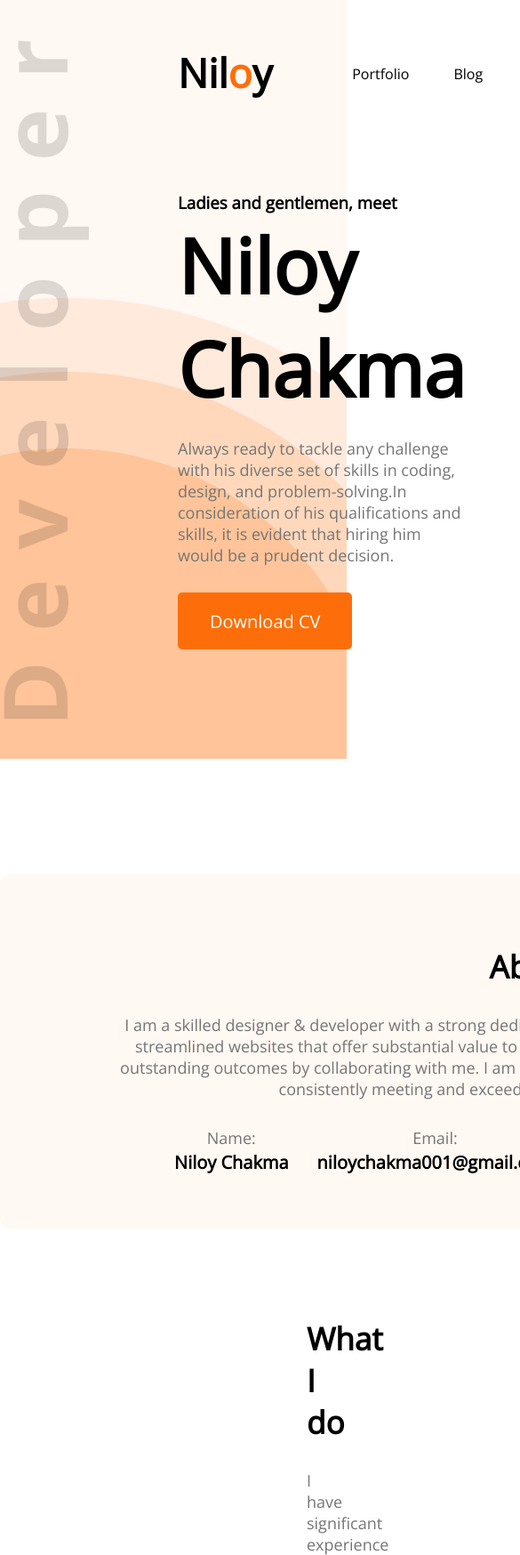
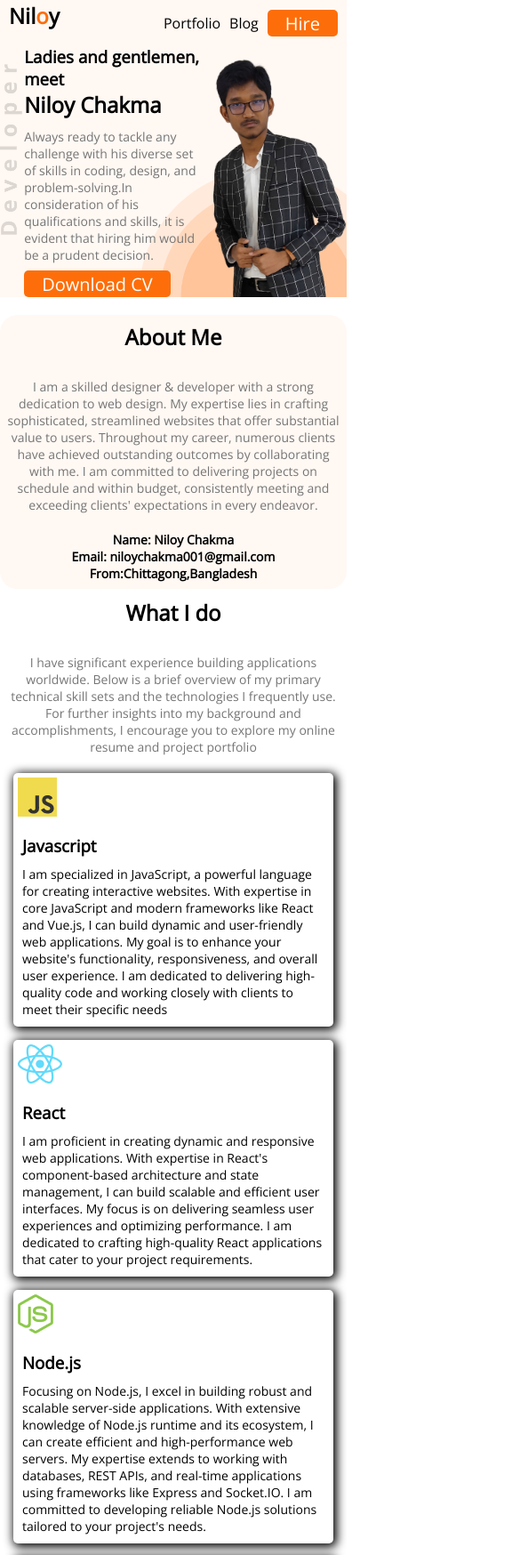
Before and after one commit to Niloy-Chakma/Developer-Portfolio, a plain HTML site: page index.html in a window 390 px wide. Shown: the top 1748 px of the page at 89% size, 585 px wide, since content can reach past the window. Drawn offline with nearby package versions, Linux system fonts and the light colour scheme.

Commit message:
made responsive with media screen for 576px

```diff
--- a/index.html
+++ b/index.html
@@ -15,22 +15,25 @@
         <nav >
             <h2 class="nav-title">Nil<span class="primary-text">o</span>y</h2>
             <ul>
-                <li>Portfolio</li>
-                <li>Blog</li>
-                <li><button class="btn-primary">Hire</button></li>
+                <li><a href="temp.html">Portfolio</a></li>
+                <li><a href="temp.html">Blog</a></li>
+
+                <li><a href="https://github.com/Niloy-Chakma"><button class="btn-primary">Hire</button></a></li>
             </ul>
         </nav>
         <!-- Header Banner -->
-        <div class="banner">
+        <div class="banner ">
             <div class="banner-intro">
                 <h3 class="banner-subtitile">Ladies and gentlemen, meet</h3>
                 <h1 class="banner-title">Niloy Chakma</h1>
                 <p class="banner-description">
                     Always ready to tackle any challenge with his diverse set of skills in coding, design, and problem-solving.In consideration of his qualifications and skills, it is evident that hiring him would be a prudent decision.
                 </p>
-                <button class="btn-primary">Download CV</button>
+                <a href="temp.html">
+                    <button class="btn-primary">Download CV</button>
+                </a>
             </div>
-            <img src="images/My project-1.png" >
+            <img src="images/my project-1.png" >
         </div>
     </header>
     <main>
@@ -43,7 +46,6 @@
                     <tr>
                         <td>Name:</td>
                         <td>Email:</td>
-                        <td>Date of Birth:</td>
                         <td>From:</td>
                     </tr>
                 </thead>
@@ -51,21 +53,25 @@
                     <tr>
                         <td>Niloy Chakma</td>
                         <td>niloychakma001@gmail.com</td>
-                        <td>17 February 2004</td>
                         <td>Chittagong,Bangladesh</td>
                     </tr>
                 </tbody>
             </table>
+            <div class="info">
+                 <div>Name: Niloy Chakma</div>
+                 <div>Email: niloychakma001@gmail.com</div>
+                 <div>From:Chittagong,Bangladesh</div>
+            </div>
         </section>
         <section class="what-i-do">
             <h3 class="section-title">What I do</h3>
             <p class="section-description">I have significant experience building applications worldwide. Below is a brief overview of my primary technical skill sets and the technologies I frequently use. For further insights into my background and accomplishments, I encourage you to explore my online resume and project portfolio</p>
         </section>
-        <section class="skill-container">
+        <section class="skill-container hidden">
             <div class="skill">
                 <img class="skill-image" src="images/icons/js.png" alt="">
                 <h3 class="skill-title">Javascript</h3>
-                <p class="skill-description">I specialize in JavaScript, a powerful language for creating interactive websites. With expertise in core JavaScript and modern frameworks like React and Vue.js, I can build dynamic and user-friendly web applications. My goal is to enhance your website's functionality, responsiveness, and overall user experience. I am dedicated to delivering high-quality code and working closely with clients to meet their specific needs</p>
+                <p class="skill-description">I am specialized in JavaScript, a powerful language for creating interactive websites. With expertise in core JavaScript and modern frameworks like React and Vue.js, I can build dynamic and user-friendly web applications. My goal is to enhance your website's functionality, responsiveness, and overall user experience. I am dedicated to delivering high-quality code and working closely with clients to meet their specific needs</p>
             </div>
             <div class="skill">
                 <img class="skill-image" src="images/icons/react.png" alt="">
@@ -83,7 +89,7 @@
                 <p class="skill-description">MongoDB is my area of expertise, where I excel in crafting flexible and scalable database solutions. As a specialist in NoSQL databases, I have the knowledge to optimize data storage and retrieval for web applications. My skills include data modeling, indexing, and crafting efficient aggregation pipelines for faster query performance. I am committed to delivering dependable MongoDB solutions customized to suit your project's unique data needs.  </p>
             </div>
         </section>
-        <section class="resume-section">
+        <section class="resume-section ">
             <h1 class="section-title">A Summery of My Resume</h1>
             <div class="resume-container">
                 <!-- my education -->
@@ -104,7 +110,7 @@
 
                 </div>
                 <!-- my experience -->
-                <div class="resume">
+                <div class="resume ">
                     <h2 class="resume-type">My Experience</h2>
                     <div>
                         <h3 class="resume-title">Applications Development</h3>
@@ -125,7 +131,10 @@
                 </div>
             </div>
             <div class="resume-btn">
-                <button class="btn-primary">Download CV</button>
+
+                <a href="temp.html">
+                    <button class="btn-primary" >Download CV</button>
+                </a>
             </div>
         </section>
         <section class="contact">
@@ -134,25 +143,27 @@
                     <h3 class="title">Lets Contact</h3>
                     <p class="para">Kindly complete the contact form in this section to get in touch with me. I look forward to hearing from you and discussing any inquiries or collaboration opportunities. Your message is important to me, and I will respond promptly.
                     </p>
-                    <a>
+                    <a href="https://www.facebook.com/niloy.chakma.562/">
                         <img src="images/icons/facebook.png">
                     </a>
-                    <a>
+                    <a href="temp.html">
                         <img src="images/icons/twitter.png">
                     </a>
-                    <a>
+                    <a href="temp.html">
                         <img src="images/icons/insta.png">
                     </a>
                 </div>
                 <div class="form">
-                    <h3>
+                    <h3 class="title">
                         Lets Massage Me
                     </h3>
-                    <form >
+                    <form class="form">
                         <input type="name" placeholder="Your Name">
                         <input type="email" placeholder="Your Email">
                         <textarea row="10" col="20" placeholder="Massage"></textarea>
-                        <input class="btn-primary" type="submit" value="Submit">
+                        <a href="temp.html">
+                            <input class="btn-primary" type="submit" value="Submit" >
+                        </a>
                     </form>
                 </div>
             </div>
--- a/styles/portfolio.css
+++ b/styles/portfolio.css
@@ -1,5 +1,6 @@
 *{
     margin:0px;
+    padding:0px;
     font-family: 'Open Sans', sans-serif;
 }
 
@@ -7,6 +8,13 @@
     color:#FD6E0A;
 }
 /* styles for header */
+.header a{
+    color:black;
+    text-decoration: none;
+}
+.header a:hover{
+    background-color: aliceblue;
+}
 .header{
     border-top:1px solid #FFF8F3 ;
     background-color: #FFF8F3;
@@ -43,8 +51,12 @@ nav li{
     padding:18px 36px;
     border:0px;
 }
+.btn-primary:hover{
+    background-color: #944208;;
+}
 /* banner */
 .banner{
+    width: 100%;
     display:flex;
 }
 .banner-intro{
@@ -54,7 +66,7 @@ nav li{
     font-size:45px;
     font-weight:600px;
     color: var(--dark-02, #474747);
-    margin-bottom:5px;
+    margin:90px 5px;
 }
 .banner-title{
     font-size:85px;
@@ -69,7 +81,6 @@ nav li{
 /* section */
 /* about */
 .about{
-    width:1000px;
     border-radius: 10px;
     background: #FFF8F3;;
     padding:80px 130px 30px;
@@ -88,6 +99,9 @@ nav li{
     margin-bottom:30px;
     font-weight: 400;
 }
+.info{
+    display: none;
+}
 /* what i do */
 .what-i-do{
     text-align:center;
@@ -97,8 +111,6 @@ nav li{
     display:flex;
     justify-content:center;
     gap:24px;
-    margin-right:150px;
-    margin-left:150px
 }
 .skill{
     margin-left:24px;
@@ -194,3 +206,210 @@ nav li{
     color:#474747;
     margin-bottom:30px;
 }
+.hidden{
+    display: none;
+}
+
+
+
+
+
+
+
+@media screen and (max-width:576px){
+    /* styles for header */
+.header{
+    background-size: 6.5%,60%;
+}
+    /* styles for header and nav */
+
+    nav {
+        display:flex;
+        justify-content:space-between;
+        margin:0px 10px;
+
+    }
+    nav ul{
+        display :flex;
+        align-items:center;
+        padding: 10px 0px;
+    }
+    nav li{
+        list-style:none;
+        margin-left:10px;
+    }
+    .nav-title{
+        font-weight:800px;
+        font-size:1.5em;
+    }
+    .btn-primary{
+        border-radius: 5px;
+        background: #FD6E0A;
+        font-weight:700px;
+        height:1.5em ;
+        color:white;
+        padding:0px 20px;
+        border:0px;
+    }
+    /* banner */
+    .banner{
+        display:flex;
+        justify-content: center;
+        align-items: flex-end;
+    }
+    .banner-intro{
+        margin:0px;
+        margin-top: 0px;
+        margin-left: 7%;
+    }
+    .banner-subtitle{
+        font-size:1.125em;
+        font-weight:600px;
+        color: var(--dark-02, #474747);
+    }
+    .banner-title{
+        font-size:1.5em;
+        font-weight:700;
+        margin-bottom:10px;
+    }
+    .banner-description{
+        font-size: .875em;
+        margin-bottom:.6em;
+        color: var(--dark-03, #757575);
+    }
+    .banner img{
+
+        width:40%;
+        height:60%;
+    }
+    /* section */
+    /* about */
+    .about{
+        border-radius: 20px;
+        background: #FFF8F3;;
+        margin:20px auto 0px;
+        padding:0.5em;
+    }
+    .section-title{
+        text-align:center;
+        font-size: 1.5em;
+        font-weight:700;
+        margin-bottom:30px;
+    }
+    .section-description{
+        text-align: center;
+        font-size:0.875em;
+        color: var(--dark-03, #757575);
+        margin-bottom:20px;
+        font-weight: 400;
+    }
+    table{
+        display: none;
+    }
+    .info{
+        display:flex;
+        align-items: center;
+        flex-direction: column;
+        font-weight: 700;
+        font-size:.875em;
+    }
+    /* what i do */
+    .what-i-do{
+        text-align:center;
+        margin:10px;
+    }
+    .skill-container{
+        margin:15px;
+        display:grid;
+        grid-template-columns: repeat(1,1fr);
+        gap:15px;
+    }
+    .skill{
+        margin:0px;
+        border-radius: 5px;
+        background-color: #FFF;
+        box-shadow:2px 2px 11px 2px;
+    }
+    .skill-image{
+        margin:5px;
+
+
+    }
+    .skill-image img{
+        width:50%;
+    }
+    .skill-title{
+        margin:10px
+    }
+    .skill-description{
+        margin: 10px;
+        font-size:.875em;
+    }
+    /* resume */
+    .resume-section{
+        margin:10px;
+        margin-top:25px;
+    }
+    .resume-container{
+        display:flex;
+        flex-direction: column;
+        justify-content:center;
+        margin-top:10px;
+
+    }
+    .resume{
+        margin:10px;
+    }
+    .resume-type{
+        color:#474747;
+        font-size:30px;
+        font-weight:700;
+        margin-bottom:30px;
+
+    }
+    .resume-title{
+    color: #474747;
+    font-size:25px;
+    font-weight: 700;
+    margin-bottom:10px;
+
+    }
+    /* contact */
+    .contact{
+        background-color:#FFF8F3;
+        width:100%;
+
+    }
+    .contact .container{
+        display:grid;
+        grid-template-columns: repeat(2,1fr);
+        margin:5px;
+        padding-top:10px;
+    }
+    input::placeholder{
+        font-size: 10px;
+    }
+    .form input[type="email"],.form input[type="name"],.form textarea{
+        height:15px;
+        width:150px;
+        display: block;
+        border:0px;
+        padding:5px;
+        color:#474747;
+        margin:5px;
+    }
+    .description{
+        margin-right:10px;
+        text-align:left;
+
+    }
+    .contact .title{
+        margin-bottom:30px;
+        font-size: .875em;
+    }
+    .contact .para{
+        font-size: .5em;
+        color:#474747;
+        margin-bottom:30px;
+    }
+}
```
Also changed, not shown: temp.html (added, +1 -0 lines).
